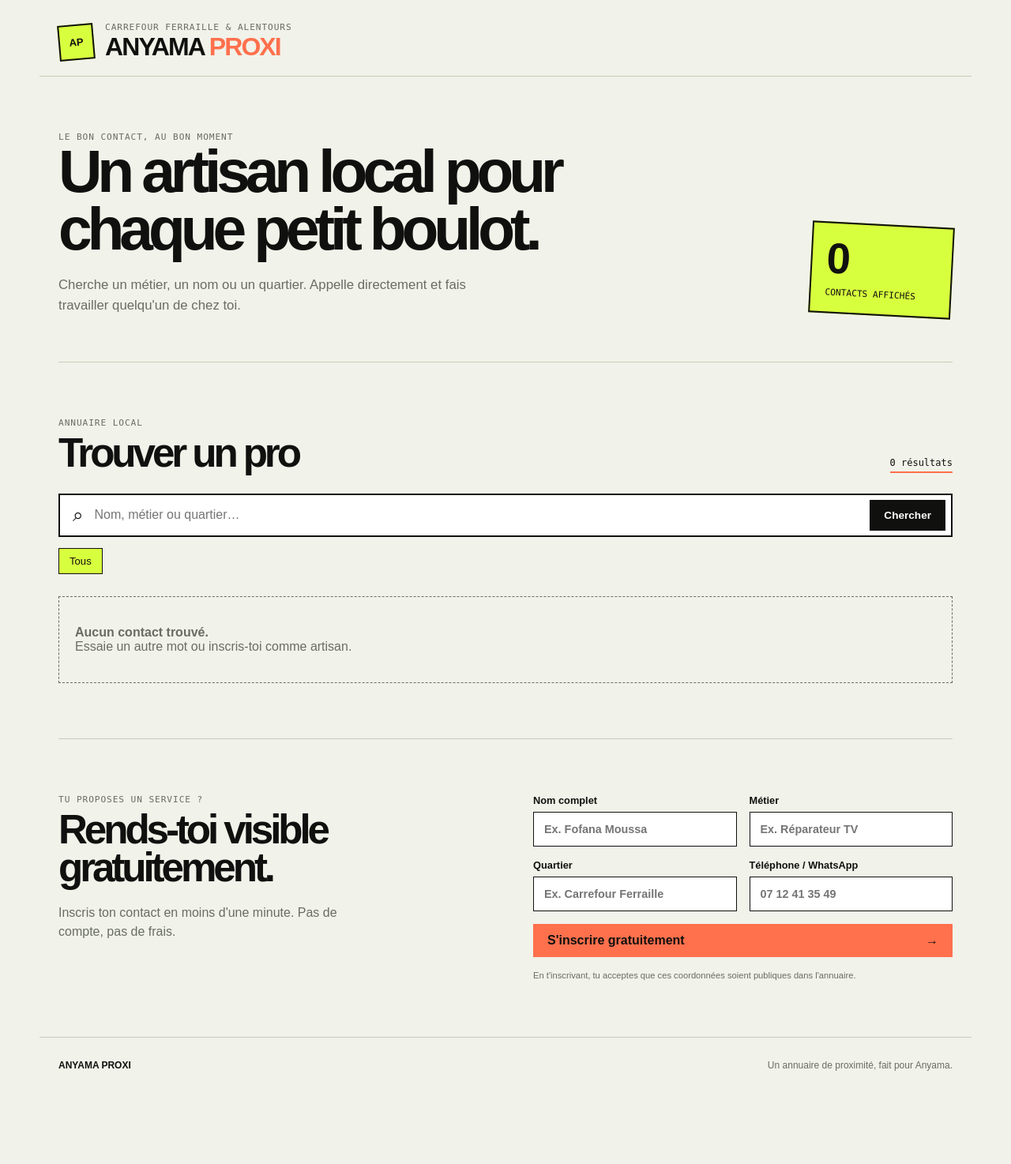
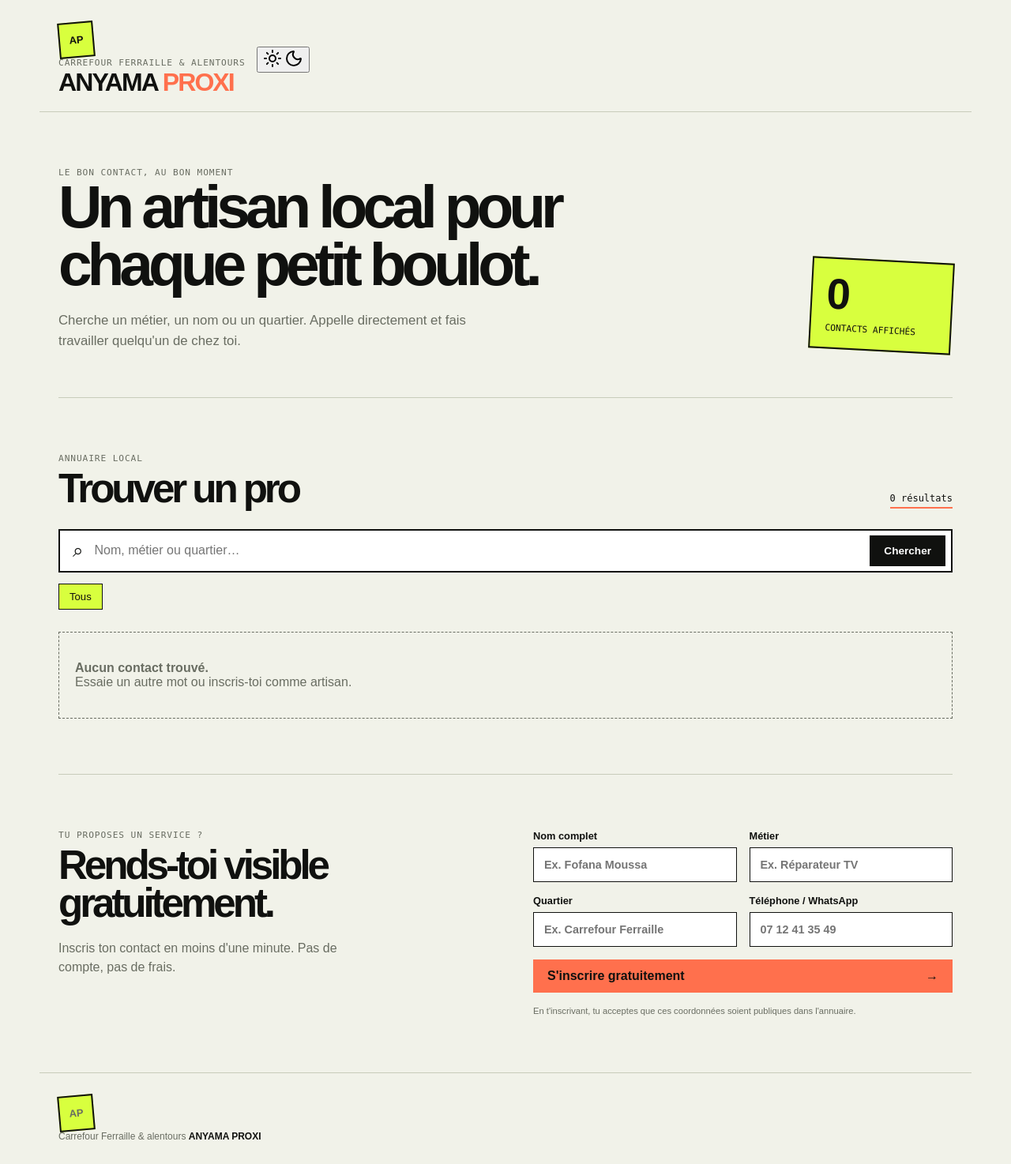
Before and after one commit to fortuneyyyyyyyyyy/-ANYAMA-PROXI, a Flask app: page / in a window 1280 px wide. Shown: the whole page at 79% size. Before the commit the page ends 1356 px from the top, so only its background shows below. Run offline with Flask 3, Linux system fonts and the light colour scheme; parts of the project's set-up code (start-up, migrations or seed data) failed here and were passed over.

Commit message:
v1.1 ANYAMA PROXI

```diff
--- a/app/templates/index.html
+++ b/app/templates/index.html
@@ -6,15 +6,37 @@
   <meta name="description" content="Trouve rapidement un artisan près de chez toi à Anyama.">
   <title>ANYAMA PROXI — Les artisans près de chez toi</title>
   <link rel="stylesheet" href="{{ url_for('static', filename='app.css') }}">
+  <script src="https://unpkg.com/lucide@latest"></script>
+  <script>
+    (function() {
+      const saved = localStorage.getItem('anyama-theme');
+      const theme = saved || 'light';
+      document.documentElement.setAttribute('data-theme', theme);
+    })();
+  </script>
 </head>
-<body>
+<body data-theme="light">
   <header class="site-header">
-    <div class="brand-mark" aria-hidden="true">AP</div>
-    <div><p class="eyebrow">Carrefour Ferraille & alentours</p><h1>ANYAMA <span>PROXI</span></h1></div>
+    <div class="header-left">
+      <div class="brand-mark" aria-hidden="true">AP</div>
+      <div>
+        <p class="eyebrow">Carrefour Ferraille &amp; alentours</p>
+        <h1>ANYAMA <span>PROXI</span></h1>
+      </div>
+    </div>
+    <button class="theme-toggle" type="button" data-theme-toggle aria-label="Basculer le thème">
+      <i data-lucide="sun" class="theme-toggle-icon light-icon"></i>
+      <i data-lucide="moon" class="theme-toggle-icon dark-icon"></i>
+    </button>
   </header>
+
   <main>
     <section class="hero" aria-labelledby="intro-title">
-      <div><p class="eyebrow">Le bon contact, au bon moment</p><h2 id="intro-title">Un artisan local pour chaque petit boulot.</h2><p class="intro">Cherche un métier, un nom ou un quartier. Appelle directement et fais travailler quelqu'un de chez toi.</p></div>
+      <div>
+        <p class="eyebrow">Le bon contact, au bon moment</p>
+        <h2 id="intro-title">Un artisan local pour chaque petit boulot.</h2>
+        <p class="intro">Cherche un métier, un nom ou un quartier. Appelle directement et fais travailler quelqu'un de chez toi.</p>
+      </div>
       <div class="hero-badge"><strong>{{ artisans|length }}</strong><span>contacts affichés</span></div>
     </section>
 
@@ -23,19 +45,62 @@
     {% endwith %}
 
     <section class="directory" aria-labelledby="directory-title">
-      <div class="section-heading"><div><p class="eyebrow">Annuaire local</p><h2 id="directory-title">Trouver un pro</h2></div><span class="count">{{ artisans|length }} résultat{% if artisans|length != 1 %}s{% endif %}</span></div>
+      <div class="section-heading">
+        <div>
+          <p class="eyebrow">Annuaire local</p>
+          <h2 id="directory-title">Trouver un pro</h2>
+        </div>
+        <span class="count">{{ artisans|length }} résultat{% if artisans|length != 1 %}s{% endif %}</span>
+      </div>
       <form class="search" method="get" action="{{ url_for('index') }}" role="search">
-        <label class="sr-only" for="q">Rechercher un artisan</label><span aria-hidden="true">⌕</span><input id="q" name="q" value="{{ query }}" maxlength="80" placeholder="Nom, métier ou quartier…"><button type="submit">Chercher</button>
+        <label class="sr-only" for="q">Rechercher un artisan</label>
+        <span aria-hidden="true">⌕</span>
+        <input id="q" name="q" value="{{ query }}" maxlength="80" placeholder="Nom, métier ou quartier…">
+        <button type="submit">Chercher</button>
       </form>
       <nav class="filters" aria-label="Filtrer par métier">
         <a class="filter {% if category == 'Tous' %}active{% endif %}" href="{{ url_for('index', q=query) }}">Tous</a>
         {% for item in categories %}<a class="filter {% if category == item %}active{% endif %}" href="{{ url_for('index', q=query, category=item) }}">{{ item }}</a>{% endfor %}
       </nav>
-      {% if artisans %}<div class="grid">{% for artisan in artisans %}{% set tel_href = artisan.phone|replace(' ', '')|replace('-', '')|replace('(', '')|replace(')', '') %}{% set whatsapp_digits = tel_href|replace('+', '') %}<article class="card"><div class="card-top"><div class="avatar" aria-hidden="true">{{ artisan.name[0]|upper }}</div><div><h3>{{ artisan.name }}</h3><p class="job">{{ artisan.job }}</p></div></div><p class="location">⌖ {{ artisan.neighborhood }}</p><div style="display:flex; gap:8px; flex-wrap:wrap; margin-top:14px;"><a class="phone" href="tel:{{ tel_href }}" style="flex:1; min-width:120px; display:inline-flex; justify-content:center; align-items:center; padding:11px 13px; border-radius:999px; background:var(--lime); font-weight:700; text-decoration:none;">Appeler <span style="margin-left:6px;">{{ artisan.phone }}</span></a><a class="whatsapp" href="https://wa.me/{{ whatsapp_digits }}" target="_blank" rel="noopener noreferrer" style="flex:1; min-width:120px; display:inline-flex; justify-content:center; align-items:center; padding:11px 13px; border-radius:999px; background:#25D366; color:#062b16; font-weight:700; text-decoration:none;">WhatsApp</a></div></article>{% endfor %}</div>{% else %}<div class="empty"><strong>Aucun contact trouvé.</strong><p>Essaie un autre mot ou inscris-toi comme artisan.</p></div>{% endif %}
+      {% if artisans %}
+        <div class="grid">
+          {% for artisan in artisans %}
+            {% set tel_href = artisan.phone|replace(' ', '')|replace('-', '')|replace('(', '')|replace(')', '') %}
+            {% set whatsapp_digits = tel_href|replace('+', '') %}
+            <article class="card">
+              <div class="card-top">
+                <div class="avatar" aria-hidden="true">{{ artisan.name[0]|upper }}</div>
+                <div>
+                  <h3>{{ artisan.name }}</h3>
+                  <p class="job">{{ artisan.job }}</p>
+                </div>
+              </div>
+              <p class="location">⌖ {{ artisan.neighborhood }}</p>
+              <div class="contact-actions">
+                <a class="phone" href="tel:{{ tel_href }}">
+                  <i data-lucide="phone"></i>
+                  <span>Appeler</span>
+                  <span>{{ artisan.phone }}</span>
+                </a>
+                <a class="whatsapp" href="https://wa.me/{{ whatsapp_digits }}" target="_blank" rel="noopener noreferrer">
+                  <i data-lucide="message-circle-more"></i>
+                  <span>WhatsApp</span>
+                </a>
+              </div>
+            </article>
+          {% endfor %}
+        </div>
+      {% else %}
+        <div class="empty"><strong>Aucun contact trouvé.</strong><p>Essaie un autre mot ou inscris-toi comme artisan.</p></div>
+      {% endif %}
     </section>
 
     <section class="signup" aria-labelledby="signup-title">
-      <div class="signup-copy"><p class="eyebrow">Tu proposes un service ?</p><h2 id="signup-title">Rends-toi visible gratuitement.</h2><p>Inscris ton contact en moins d'une minute. Pas de compte, pas de frais.</p></div>
+      <div class="signup-copy">
+        <p class="eyebrow">Tu proposes un service ?</p>
+        <h2 id="signup-title">Rends-toi visible gratuitement.</h2>
+        <p>Inscris ton contact en moins d'une minute. Pas de compte, pas de frais.</p>
+      </div>
       <form class="signup-form" method="post" action="{{ url_for('create_artisan') }}">
         <input type="hidden" name="csrf_token" value="{{ csrf_token() }}">
         <div class="honeypot" aria-hidden="true"><label for="website">Ne pas remplir</label><input id="website" name="website" tabindex="-1" autocomplete="off"></div>
@@ -49,6 +114,45 @@
       </form>
     </section>
   </main>
-  <footer><strong>ANYAMA PROXI</strong><span>Un annuaire de proximité, fait pour Anyama.</span></footer>
+
+  <footer class="site-footer">
+    <div class="footer-brand">
+      <div class="brand-mark footer-mark" aria-hidden="true">AP</div>
+      <div class="footer-text">
+        <span class="footer-kicker">Carrefour Ferraille &amp; alentours</span>
+        <strong>ANYAMA PROXI</strong>
+      </div>
+    </div>
+  </footer>
+
+  <script>
+    document.addEventListener('DOMContentLoaded', function () {
+      if (window.lucide) {
+        lucide.createIcons();
+      }
+
+      const toggle = document.querySelector('[data-theme-toggle]');
+      const root = document.documentElement;
+      const setTheme = function (theme) {
+        root.setAttribute('data-theme', theme);
+        document.body.setAttribute('data-theme', theme);
+        localStorage.setItem('anyama-theme', theme);
+        if (toggle) {
+          toggle.setAttribute('aria-label', theme === 'dark' ? 'Activer le mode clair' : 'Activer le mode sombre');
+          toggle.classList.toggle('is-dark', theme === 'dark');
+        }
+      };
+
+      const initialTheme = localStorage.getItem('anyama-theme') || 'light';
+      setTheme(initialTheme);
+
+      if (toggle) {
+        toggle.addEventListener('click', function () {
+          const nextTheme = root.getAttribute('data-theme') === 'dark' ? 'light' : 'dark';
+          setTheme(nextTheme);
+        });
+      }
+    });
+  </script>
 </body>
 </html>
```
Also changed, not shown: 1 other file.
